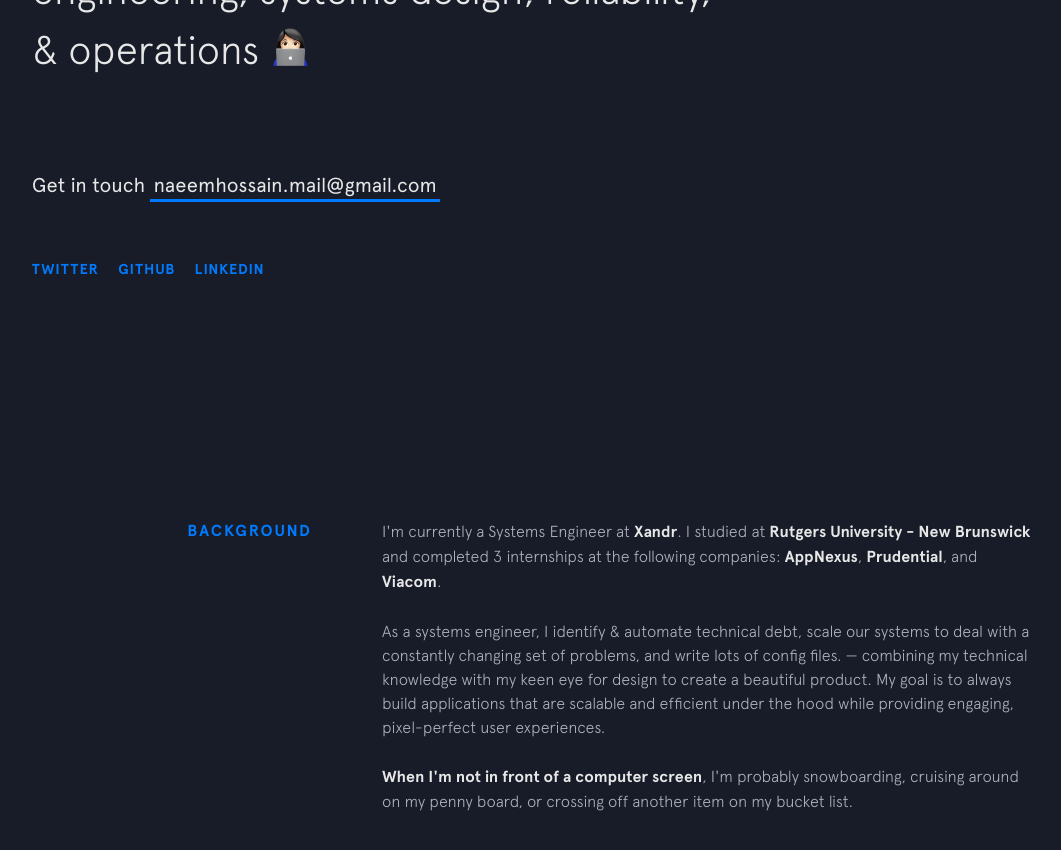
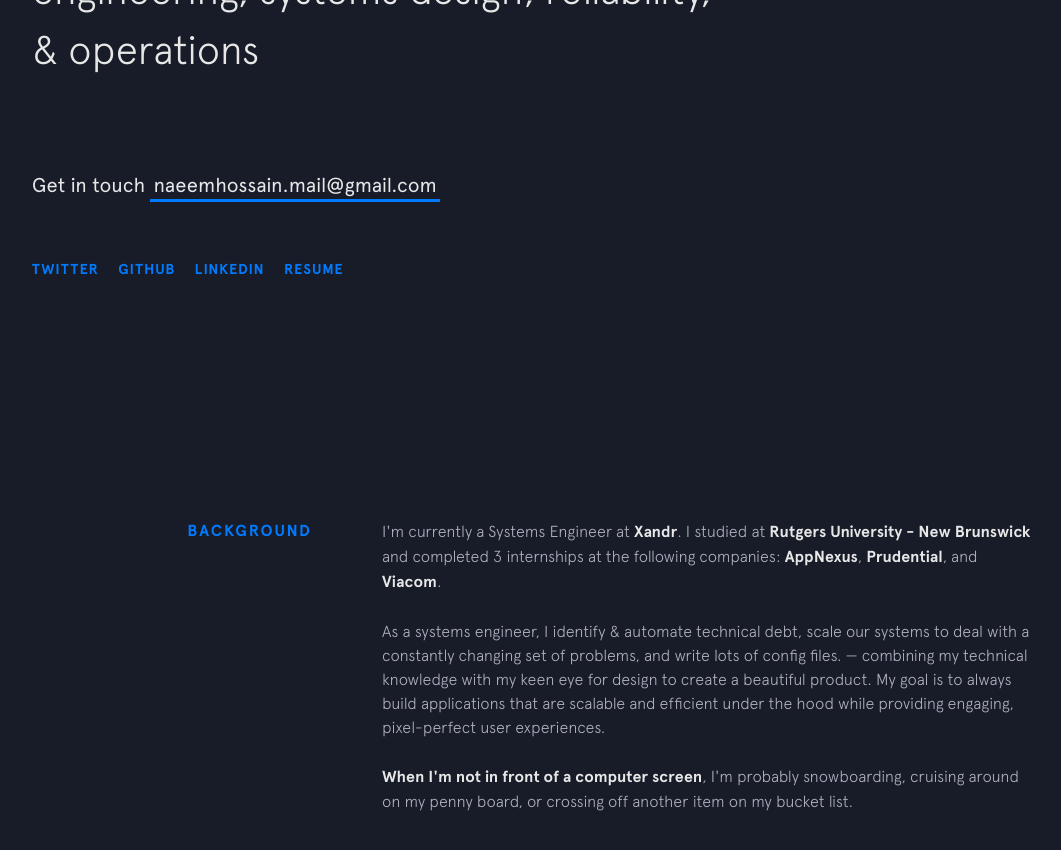
Before and after one commit to malenabashar/malenabashar.github.io, a Jekyll site: the page built from index.html, in a window 1280 px wide and 900 px high, scrolled down 481 px. Shown: the top 850 px of the window, without its empty margins (68-1129 px from the left). Built offline with Jekyll 4.4.1, drawn with Linux system fonts in a browser that asks for light colours; nearby versions of some CDN libraries.

Commit message:
Updating website

```diff
--- a/_config.yml
+++ b/_config.yml
@@ -7,7 +7,7 @@
 email: naeemhossain.mail@gmail.com
 cover: https://NaeemH.github.io/img/og.png
 logo: https://NaeemH.github.io/img/emojis/technologist.png
-resume: https://NaeemH.github.io/resume.pdf
+resume: https://docs.google.com/document/d/1d-88RdBhhV0KIrwrXidZa6YKKApXPO1EpkB2Vez7Lf0/preview
 social:
 #  - title: email
 #    url: mailto:naeemhossain.mail@gmail.com
@@ -21,6 +21,8 @@
     url: https://github.com/NaeemH
   - title: linkedin
     url: https://www.linkedin.com/in/naeem-hossain
+  - title: resume
+    url: https://docs.google.com/document/d/1d-88RdBhhV0KIrwrXidZa6YKKApXPO1EpkB2Vez7Lf0/preview
 
 # Build settings
 markdown: kramdown
--- a/_config_dev.yml
+++ b/_config_dev.yml
@@ -9,8 +9,8 @@
 logo: https://NaeemH.github.io/img/emojis/technologist.png
 resume: https://NaeemH.github.io/resume.pdf
 social:
-  - title: email
-    url: mailto:naeemhossain.mail@gmail.com
+#  - title: email
+#    url: mailto:naeemhossain.mail@gmail.com
   - title: twitter
     url: https://twitter.com/Nakjeem
 #  - title: instagram
@@ -21,6 +21,8 @@
     url: https://github.com/NaeemH
   - title: linkedin
     url: https://www.linkedin.com/in/naeem-hossain
+  - title: resume
+    url: https://docs.google.com/document/d/1d-88RdBhhV0KIrwrXidZa6YKKApXPO1EpkB2Vez7Lf0/preview
 
 # Build settings
 markdown: kramdown
--- a/_includes/intro.html
+++ b/_includes/intro.html
@@ -5,7 +5,7 @@
 
   <h2 class="intro__tagline">I'm
     <span class="name">Naeem Hossain</span>, an industrious worker with experience in software engineering, systems design, reliability, &amp; operations
-    <span class="emoji technologist"></span>
+    <!-- <span class="emoji technologist"></span> -->
   </h2>
 
   <h3 class="intro__contact">
```
